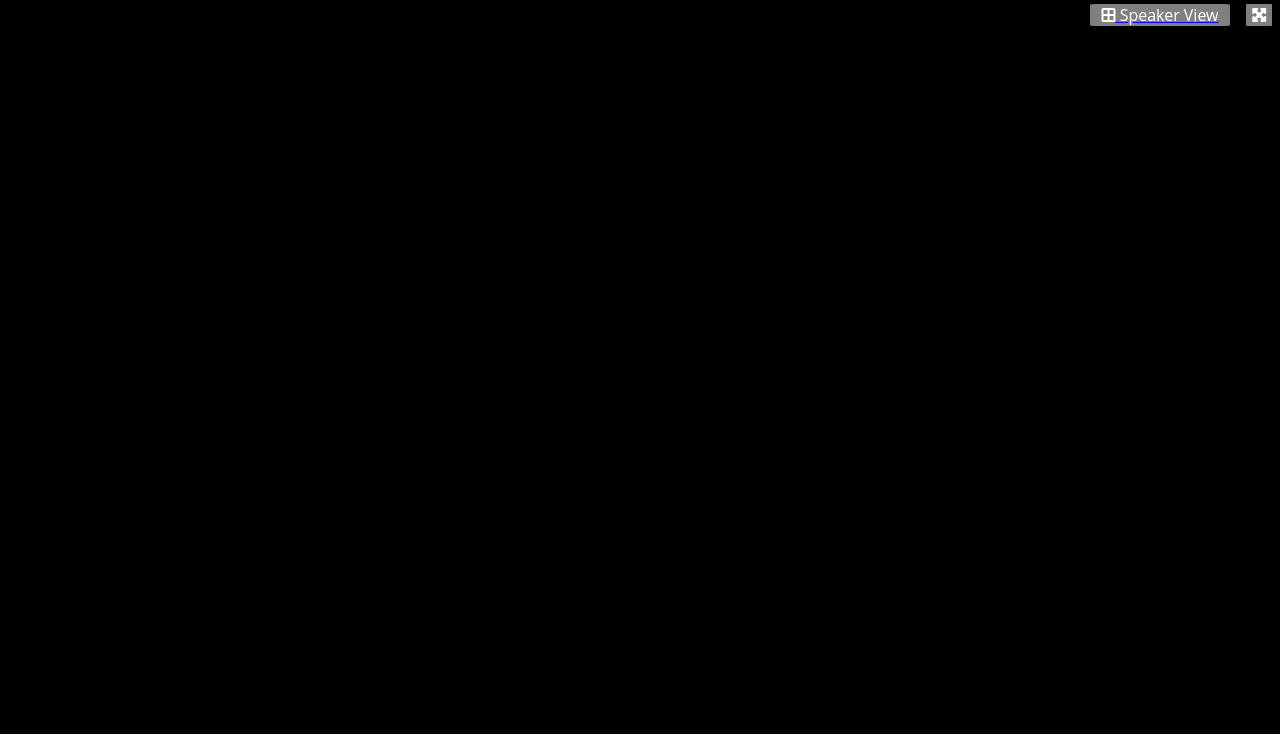
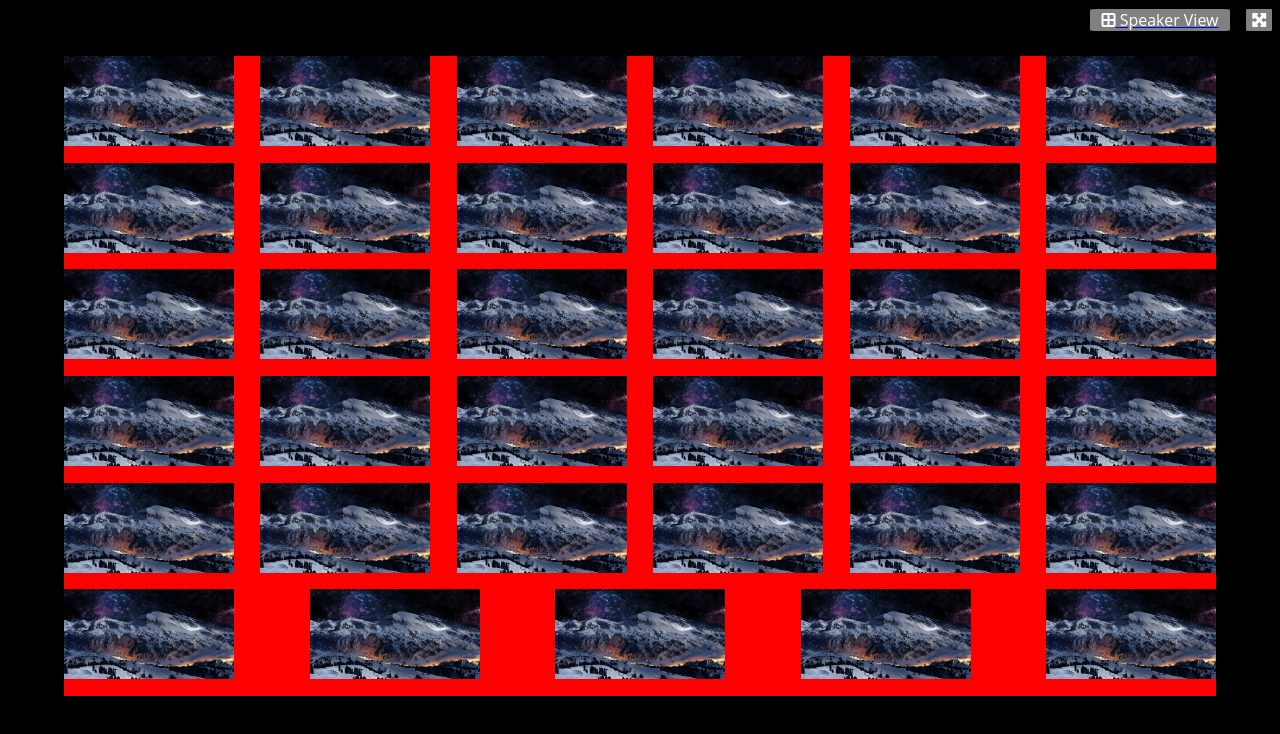
Before and after one commit to AngeloDalo/html-css-zoom, a plain HTML site: page index.html in a window 1280 px wide. Drawn offline with Linux system fonts and the light colour scheme.

Commit message:
main non completo

```diff
--- a/css/style.css
+++ b/css/style.css
@@ -17,15 +17,17 @@ body .contenitore {
     background-color: black;
 }
 
+/*css header*/
 header {
     display: flex;
     justify-content: flex-end;
     width: 100%;
-    height: 30px;
+    height: 5%;
     align-items: center;
 }
 
-header i, span {
+header i,
+header span {
     color: white;
 }
 
@@ -44,3 +46,30 @@ header div {
     width: 2%;
     margin-right: 0.5em;
 }
+/*fine css header*/
+
+/*inizio css main*/
+main {
+    height: 80%;
+    width: 90%;
+    margin: 1em auto 0 auto;
+    justify-content: space-between;
+    display: flex;
+    flex-direction: row;
+    flex-wrap: wrap;
+    background-color: red;
+    min-height: 300px;
+    min-width: 300px;
+    overflow: hidden;
+}
+
+
+main .utente {
+    width: 170px;
+    height: 90px;
+    background-image: url(../img/unnamed.jpg);
+    background-size: cover;
+    background-position: center;
+    margin-bottom: 1em;
+}
+/*fine css main*/
--- a/index.html
+++ b/index.html
@@ -28,7 +28,45 @@
 
         <!--inizio main-->
         <main>
+            <div class="utente">
+                <div class="utente-nome">
 
+                </div>
+            </div>
+            <div class="utente"></div>
+            <div class="utente"></div>
+            <div class="utente"></div>
+            <div class="utente"></div>
+            <div class="utente"></div>
+            <div class="utente"></div>
+            <div class="utente"></div>
+            <div class="utente"></div>
+            <div class="utente"></div>
+            <div class="utente"></div>
+            <div class="utente"></div>
+            <div class="utente"></div>
+            <div class="utente"></div>
+            <div class="utente"></div>
+            <div class="utente"></div>
+            <div class="utente"></div>
+            <div class="utente"></div>
+            <div class="utente"></div>
+            <div class="utente"></div>
+            <div class="utente"></div>
+            <div class="utente"></div>
+            <div class="utente"></div>
+            <div class="utente"></div>
+            <div class="utente"></div>
+            <div class="utente"></div>
+            <div class="utente"></div>
+            <div class="utente"></div>
+            <div class="utente"></div>
+            <div class="utente"></div>
+            <div class="utente"></div>
+            <div class="utente"></div>
+            <div class="utente"></div>
+            <div class="utente"></div>
+            <div class="utente"></div>
         </main>
        <!--fine main-->
 
```
Also changed, not shown: img/unnamed.jpg (added).
